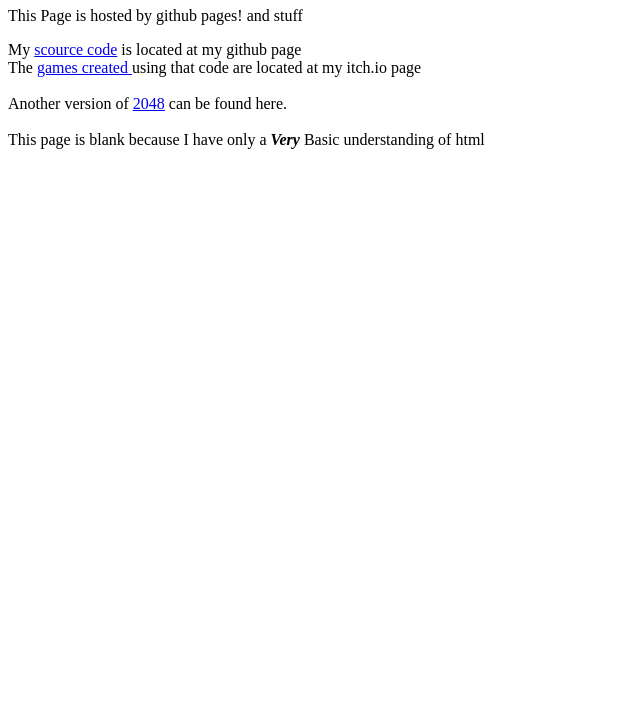
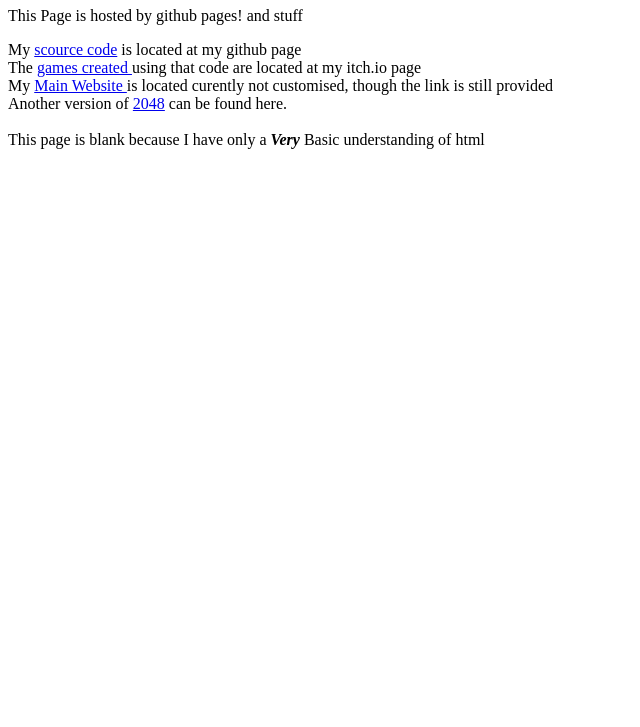
Before and after one commit to Johnsmith0508/Johnsmith0508.github.io, a plain HTML site: page index.html in a window 1280 px wide. Shown: the part 73-800 px from the top of the page, without its empty margins (0-640 px from the left). Drawn offline with Linux system fonts and the light colour scheme.

Commit message:
add main site link

```diff
--- a/index.html
+++ b/index.html
@@ -8,7 +8,9 @@
 My <a href="http://www.github.com/johnsmith0508/johnsmith0508">scource code</a> is located at my github page
 <br>
 The <a href="http://johnsmith0508.itch.io"> games created </a> using that code are located at my itch.io page
-<br><br>
+<br>
+My <a href="Johnsmith0508"> Main Website </a> is located curently not customised, though the link is still provided
+<br>
 Another version of <a href="2048clone"> 2048</a> can be found here.
 <br><br>
 
```
